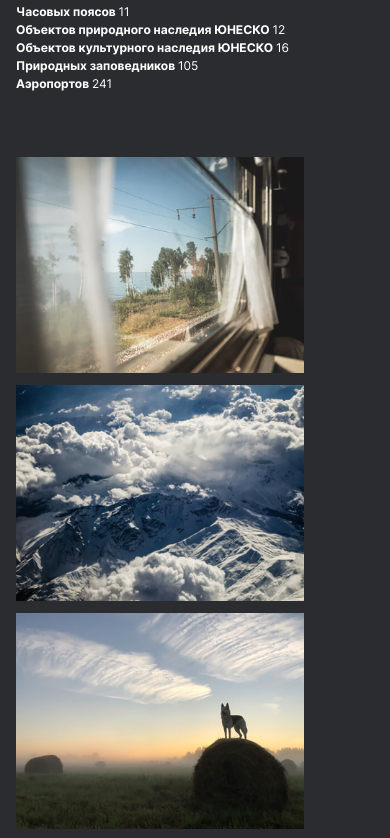
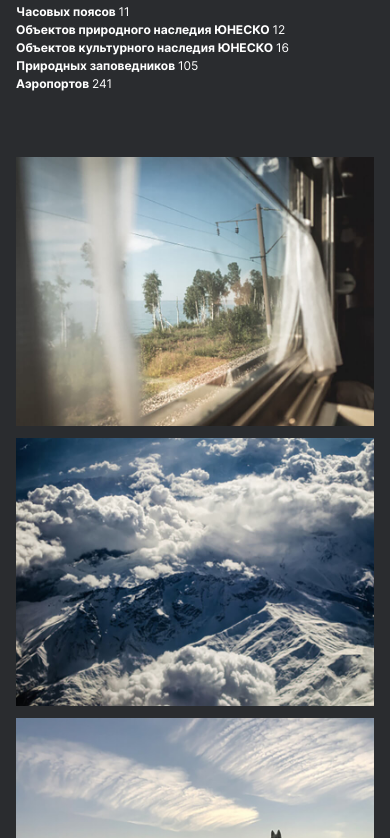
Before and after one commit to Elya-i/russian-travel, a plain HTML site: page index.html in a window 390 px wide. Shown: the part 1276-2114 px from the top of the page. Drawn offline with Linux system fonts and the light colour scheme.

Commit message:
photo- grid fixed

```diff
--- a/blocks/photo-grid/__item/photo-grid__item.css
+++ b/blocks/photo-grid/__item/photo-grid__item.css
@@ -1,3 +1,6 @@
 .photo-grid__item {
   width: 100%;
+  margin: 0;
+  padding: 0;
+  object-fit: contain;
 }
--- a/blocks/photo-grid/photo-grid.css
+++ b/blocks/photo-grid/photo-grid.css
@@ -2,32 +2,31 @@
   display: grid;
   grid-template-columns: repeat(4, 1fr);
   gap: 16px;
-  max-width: 1184px;
-  margin: 0 auto;
+  margin: 0;
+  padding: 0 48px 0 48px;
 }
 
 @media screen and (max-width: 1279px) {
   .photo-grid {
     grid-template-columns: repeat(3, 1fr);
     grid-gap: 14px;
-    max-width: 928px;
   }
 }
 
 @media screen and (max-width: 1023px) {
   .photo-grid {
     grid-template-columns: repeat(2, 1fr);
-    max-width: 720px;
     grid-gap: 16px;
+    padding-left: 24px;
+    padding-right: 24px;
   }
 }
 
 @media screen and (max-width: 767px) {
   .photo-grid {
     grid-template-columns: repeat(1, 1fr);
-    max-width: 288px;
     grid-gap: 12px;
-    margin-left: 16px;
-    margin-right: 16px;
+    padding-left: 16px;
+    padding-right: 16px;
   }
 }
```
